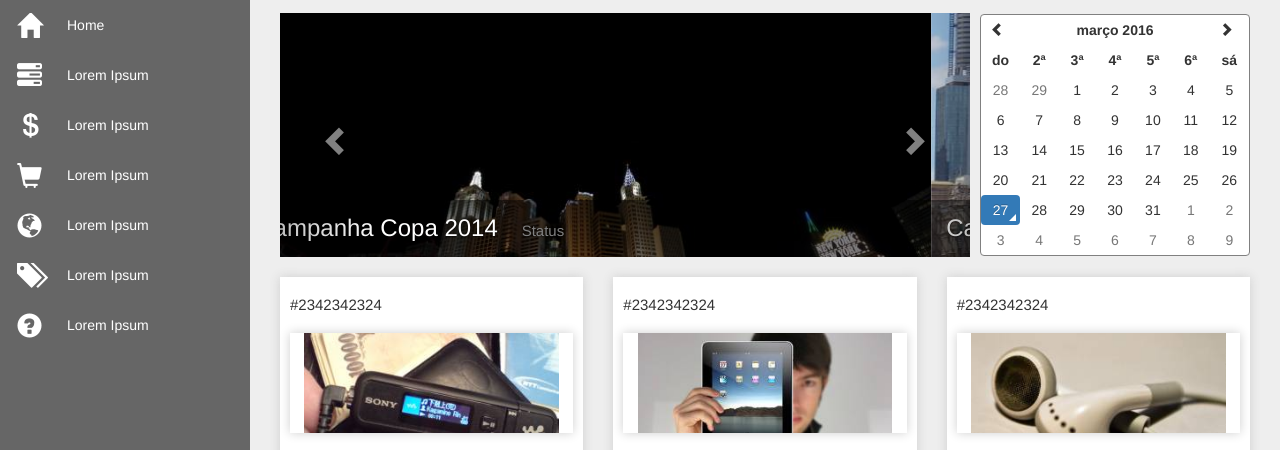
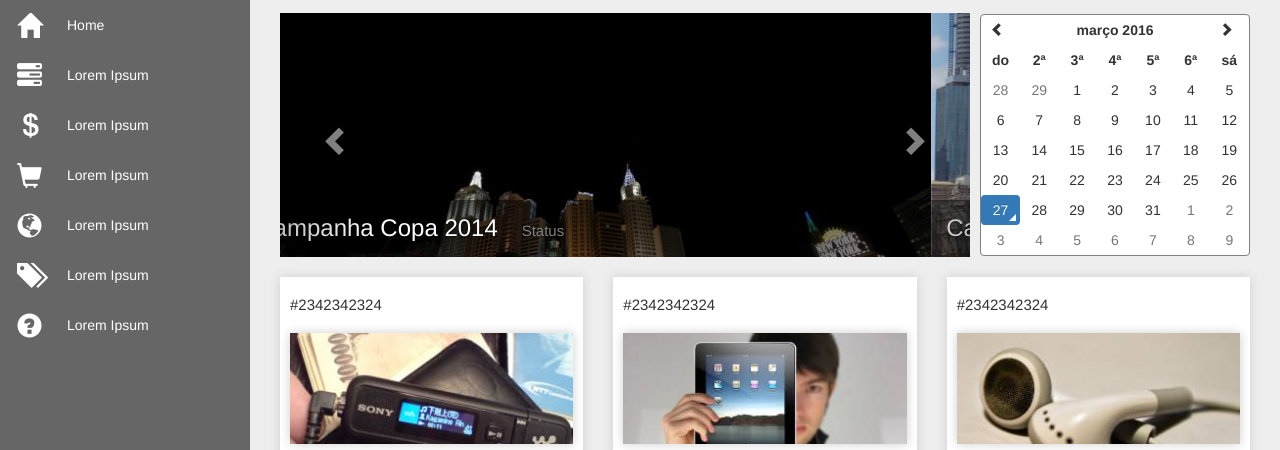
Before and after one commit to eduardomagaldi/teste-mercado-eletronico, a website: page index.html in a window 1280 px wide. Shown: the part 87-537 px from the top of the page. Drawn offline with nearby package versions, Linux system fonts and the light colour scheme.

Commit message:
still fixing ie product images

```diff
--- a/dev/sass/style.scss
+++ b/dev/sass/style.scss
@@ -230,7 +230,9 @@ body {
 			vertical-align: top;
 			width: auto;
 			height: auto;
-			max-width: 90%;
+			max-width: 100%;
+			display: block;
+			margin: 0 auto;
 		}
 	}
 
```
Also changed, not shown: dist/css/style.css, 1 other file.
